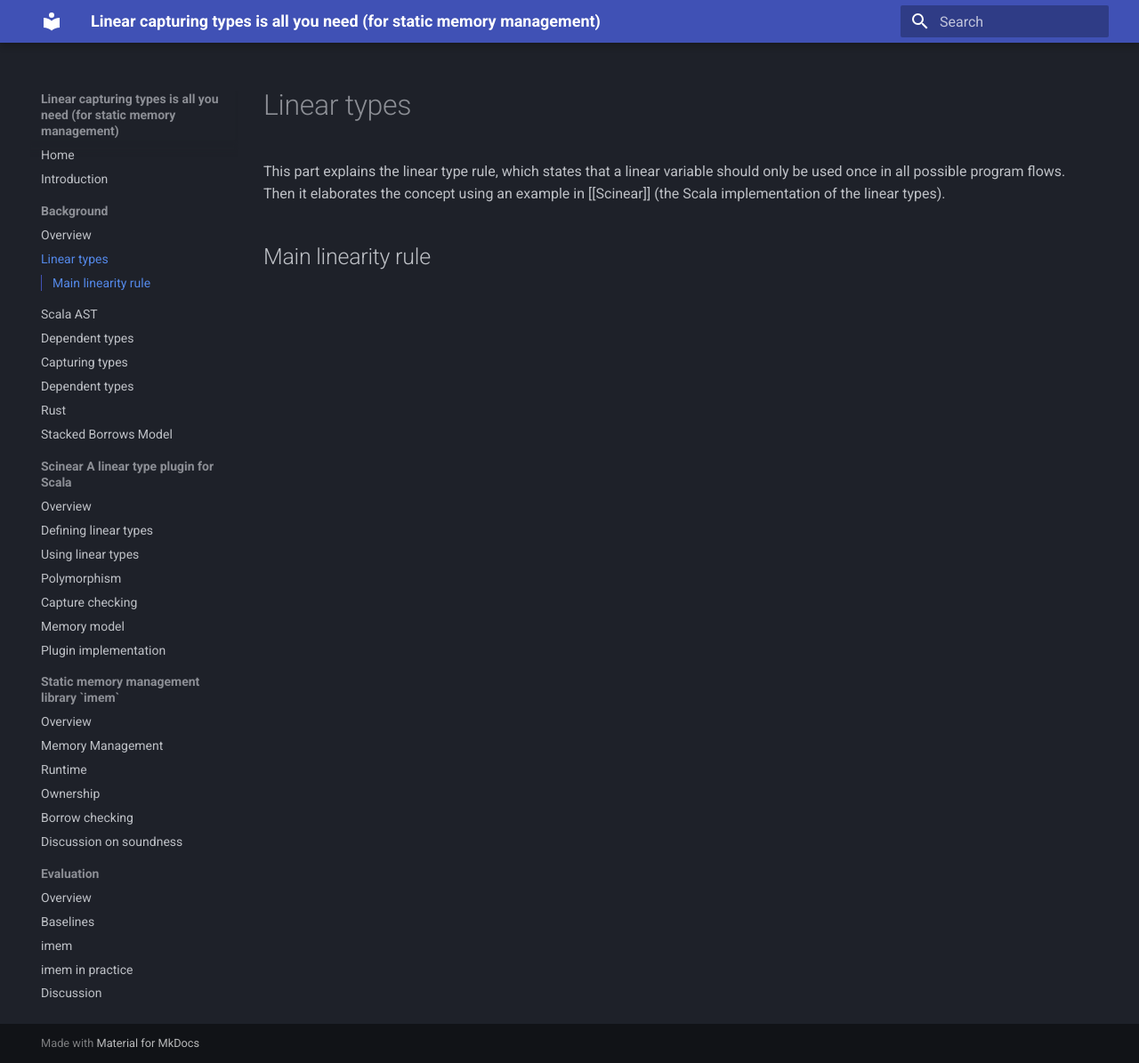
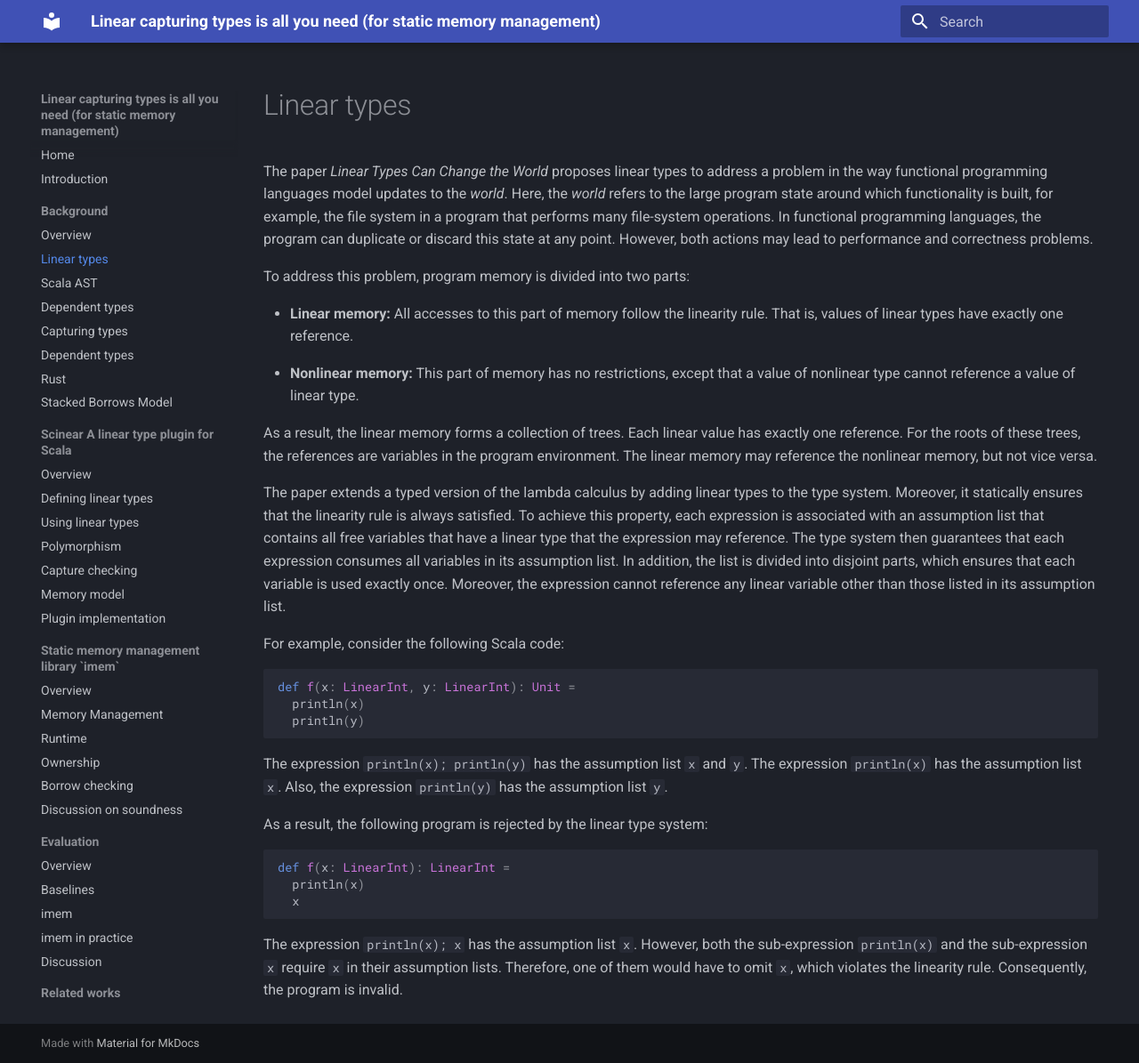
Before and after one commit to amsen20/masters-thesis, an MkDocs documentation site: the page built from docs/background/linear-types.md, in a window 1280 px wide and 1195 px high. Shown: the whole window at 89% size. Built offline with MkDocs 1.6.1 and Material for MkDocs 9.7.7, drawn with Linux system fonts in a browser that asks for light colours.

Commit message:
Explain linear types in background

````diff
--- a/docs/background/linear-types.md
+++ b/docs/background/linear-types.md
@@ -1,7 +1,51 @@
 # Linear types
 
-This part explains the linear type rule, which states that a linear variable should only be used once in all possible program flows. Then it elaborates the concept using an example in [[Scinear]] (the Scala implementation of the linear types).
+The paper *Linear Types Can Change the World* proposes linear types to address a problem in the way functional programming languages model updates to the *world*.
+Here, the *world* refers to the large program state around which functionality is built, for example, the file system in a program that performs many file-system operations.
+In functional programming languages, the program can duplicate or discard this state at any point.
+However, both actions may lead to performance and correctness problems.
 
-## Main linearity rule
+To address this problem, program memory is divided into two parts:
 
-<!-- TODO: -->
+- **Linear memory:**
+  All accesses to this part of memory follow the linearity rule. That is, values of linear types have exactly one reference.
+
+- **Nonlinear memory:**
+  This part of memory has no restrictions, except that a value of nonlinear type cannot reference a value of linear type.
+
+As a result, the linear memory forms a collection of trees.
+Each linear value has exactly one reference.
+For the roots of these trees, the references are variables in the program environment.
+The linear memory may reference the nonlinear memory, but not vice versa.
+
+The paper extends a typed version of the lambda calculus by adding linear types to the type system.
+Moreover, it statically ensures that the linearity rule is always satisfied.
+To achieve this property, each expression is associated with an assumption list that contains all free variables that have a linear type that the expression may reference.
+The type system then guarantees that each expression consumes all variables in its assumption list.
+In addition, the list is divided into disjoint parts, which ensures that each variable is used exactly once.
+Moreover, the expression cannot reference any linear variable other than those listed in its assumption list.
+
+For example, consider the following Scala code:
+
+```Scala
+def f(x: LinearInt, y: LinearInt): Unit =
+  println(x)
+  println(y)
+```
+
+The expression `println(x); println(y)` has the assumption list `x` and `y`.
+The expression `println(x)` has the assumption list `x`.
+Also, the expression `println(y)` has the assumption list `y`.
+
+As a result, the following program is rejected by the linear type system:
+
+```Scala
+def f(x: LinearInt): LinearInt =
+  println(x)
+  x
+```
+
+The expression `println(x); x` has the assumption list `x`.
+However, both the sub-expression `println(x)` and the sub-expression `x` require `x` in their assumption lists.
+Therefore, one of them would have to omit `x`, which violates the linearity rule.
+Consequently, the program is invalid.
--- a/docs/scinear/using-linear-types.md
+++ b/docs/scinear/using-linear-types.md
@@ -1,6 +1,6 @@
 # Using Linear Types
 
-Scinear follows the same [rule](../background/linear-types.md#main-linearity-rule) as [the main linearity paper](https://www.researchgate.net/profile/Philip-Wadler/publication/2429119_Linear_Types_Can_Change_the_World/links/6410b420315dfb4cce7cf9bc/Linear-Types-Can-Change-the-World.pdf).
+Scinear follows the same [rule](../background/linear-types.md) as [the main linearity paper](https://www.researchgate.net/profile/Philip-Wadler/publication/2429119_Linear_Types_Can_Change_the_World/links/6410b420315dfb4cce7cf9bc/Linear-Types-Can-Change-the-World.pdf).
 That is, a program accesses a linear value through a single reference, and this reference is read only once during execution.
 
 To enforce this rule statically in a Scala program, Scinear tracks identifiers bound to values of linear types, called linear variables.
````
Also changed, not shown: docs/scinear/defining-linear-types.md (+2 -2 lines).
